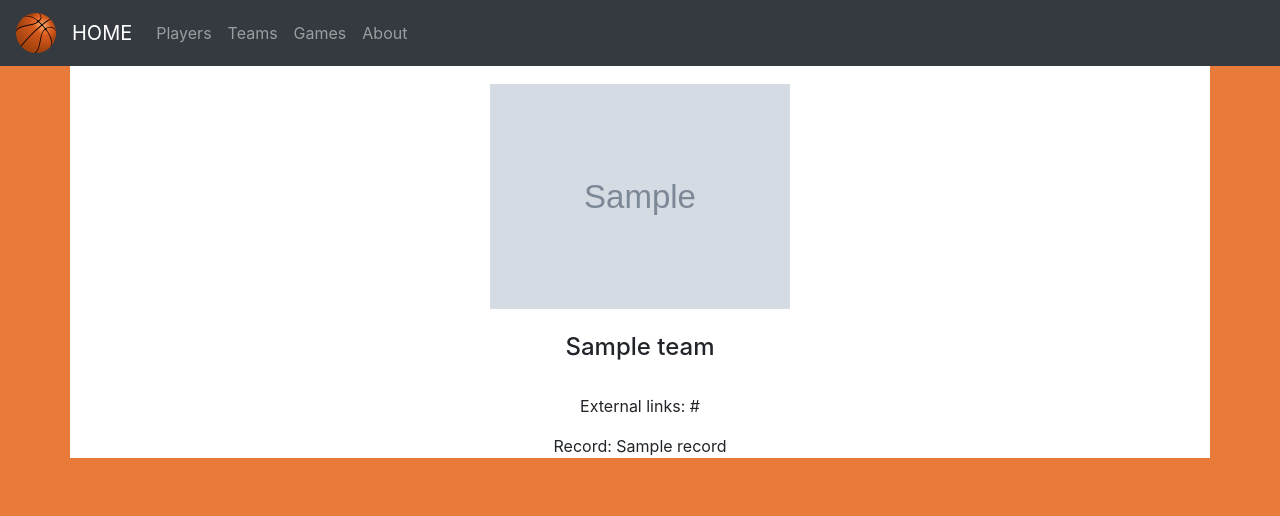
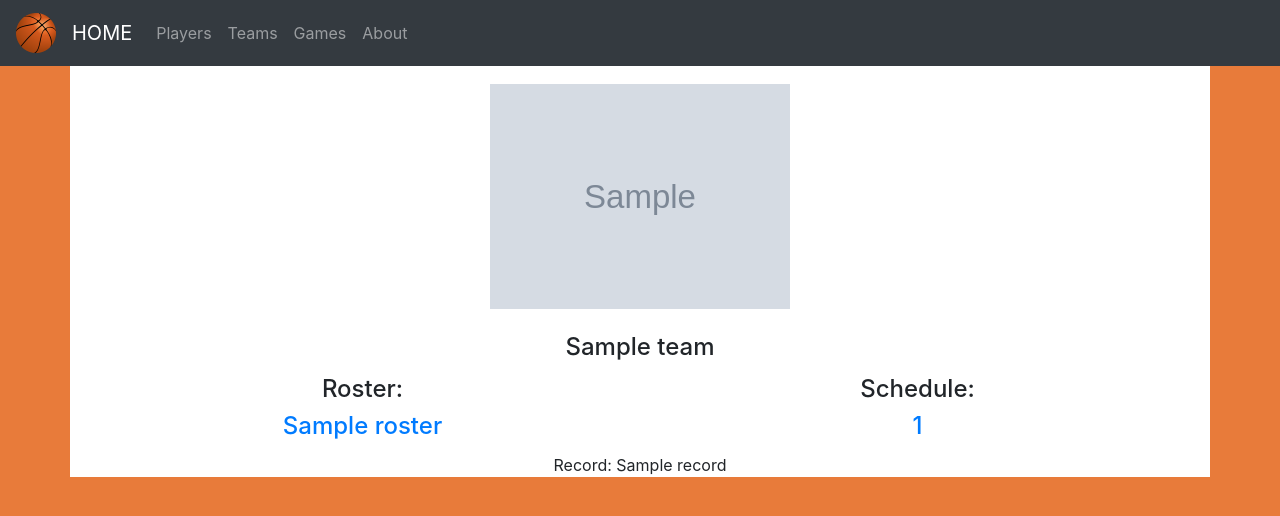
Before and after one commit to tylerpak/NCAA_Website, a Flask app: a page that uses templates/team-instance.html in a window 1280 px wide. Shown: the top 516 px of the page. Run offline with Flask 2, Linux system fonts and the light colour scheme; grey boxes marked "Sample" are stand-in pictures; a database or web service that is not in the repository returns one stand-in record (values such as "Sample title"); some libraries are stand-ins or nearby versions.

Commit message:
Added player rosters to both team and game instance pages that link to player pages. Also added game schedules to team instances that link to game pages.

```diff
--- a/templates/team-instance.html
+++ b/templates/team-instance.html
@@ -17,6 +17,21 @@
   transform: translate(-50%, -50%);
 }
 
+.column {
+    float: left;
+    width: 50%;
+    padding: 5px;
+}
+
+.row {
+    text-align: center;
+    margin:0 auto;
+}
+.row .column{
+   display:inline-block;
+   vertical-align: middle;
+   float: none;
+}
 h4 {
     text-align: center;
 }
@@ -32,8 +47,20 @@ p {
 </div>
 <br>
 <h4>{{ team['name'] }}</h4>
-<br>
-<p>External links: {{ team['links'] }}</p>
+<div class="row">
+    <div class="column">
+        <h4>Roster:</h4>
+        {% for player in team['roster'][0] %}
+            <h4><a href="player-instance{{ team['roster'][1][loop.index-1] }}">{{ player }}</a></h4>
+        {% endfor %}
+    </div>
+    <div class="column">
+        <h4>Schedule:</h4>
+        {% for game in team['schedule'] %}
+            <h4><a href="game-instance{{ game }}">{{ team['schedule'][game][0] }}</a></h4>
+        {% endfor %}
+    </div>
+</div>
 <p>Record: {{ team['record'] }}</p>
 
 {% endblock %}
```
Also changed, not shown: templates/game-instance.html (+6 -2 lines).
